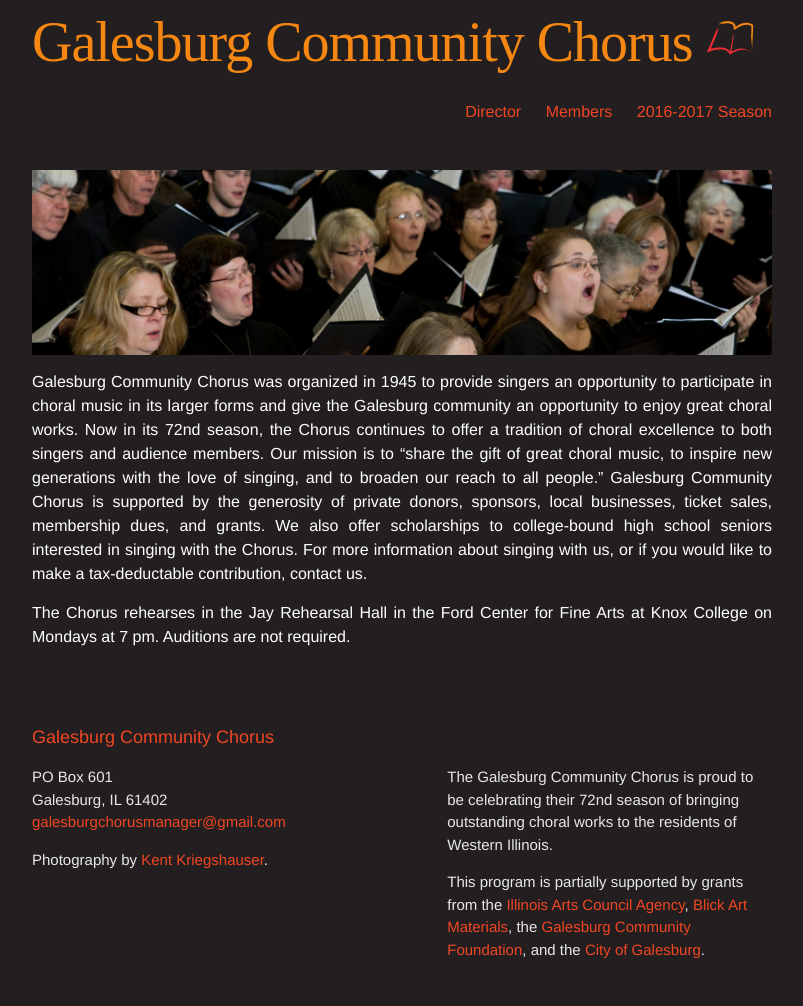
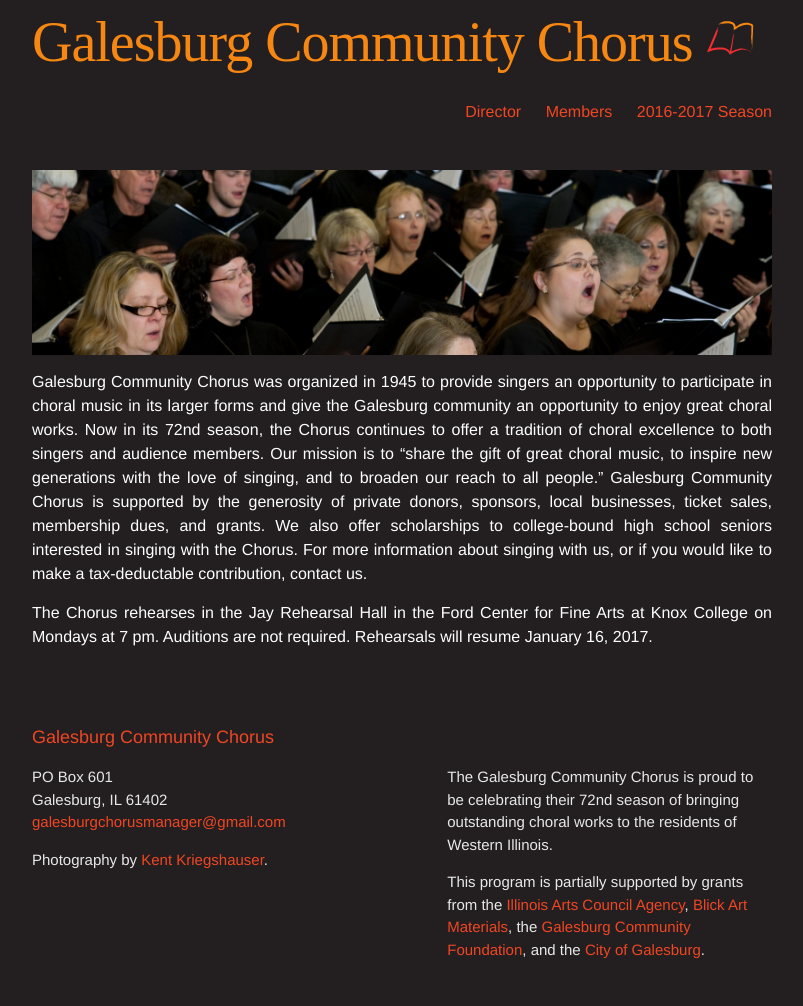
Before and after one commit to galesburgchorus/galesburgchorus.github.io, a Jekyll site: the page built from index.md, in a window 1280 px wide. Shown: the whole page, without its empty margins (238-1041 px from the left). Built offline with Jekyll 4.4.1, drawn with Linux system fonts in a browser that asks for light colours; some web fonts are replaced.

Commit message:
Updated index.md

```diff
--- a/index.md
+++ b/index.md
@@ -19,4 +19,4 @@ and grants. We also offer scholarships to college-bound high school seniors inte
 singing with the Chorus. For more information about singing with us, or if you would like to
 make a tax-deductable contribution, contact us.
 
-The Chorus rehearses in the Jay Rehearsal Hall in the Ford Center for Fine Arts at Knox College on Mondays at 7 pm. Auditions are not required.
+The Chorus rehearses in the Jay Rehearsal Hall in the Ford Center for Fine Arts at Knox College on Mondays at 7 pm. Auditions are not required. Rehearsals will resume January 16, 2017.
```
